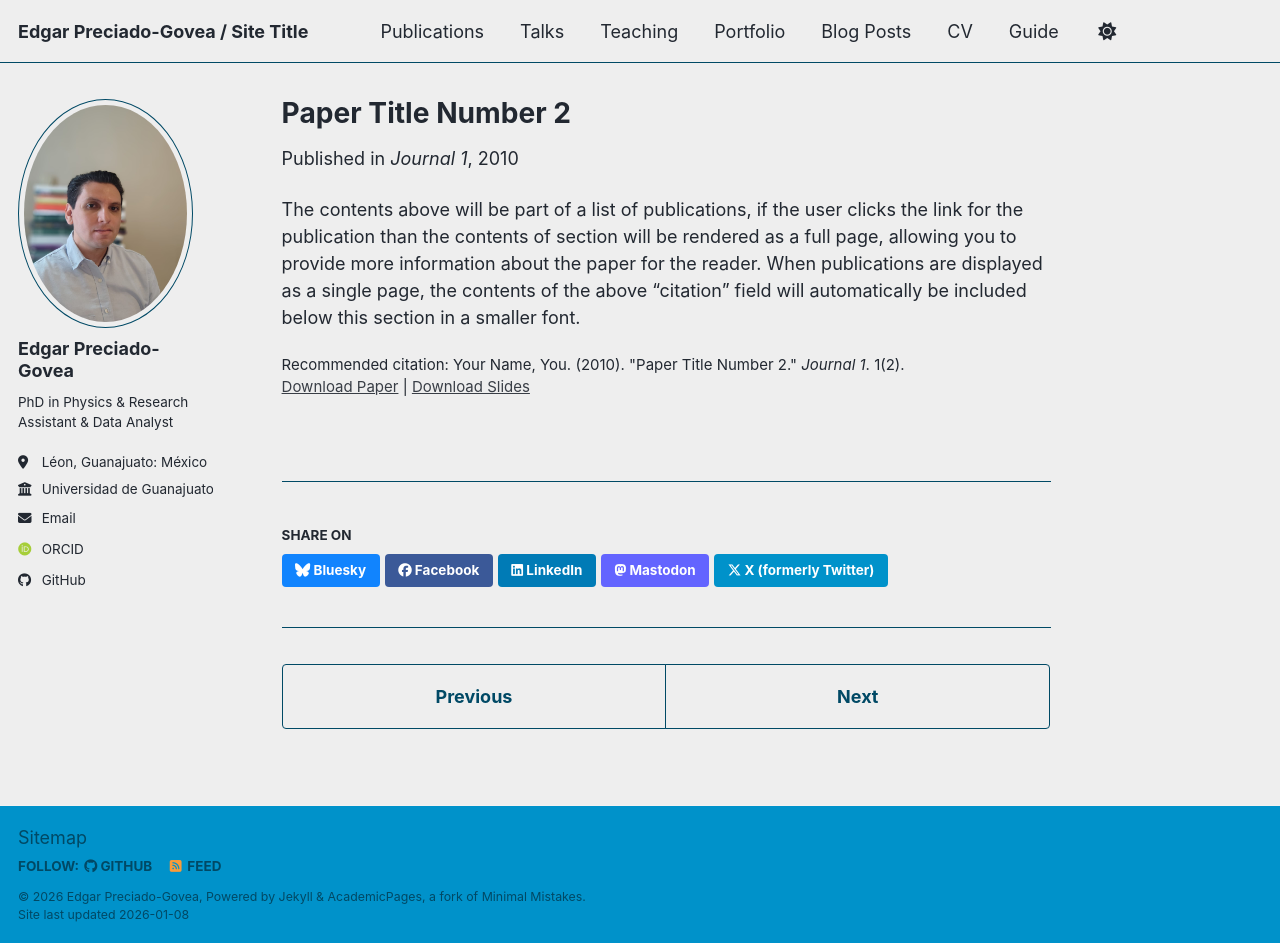
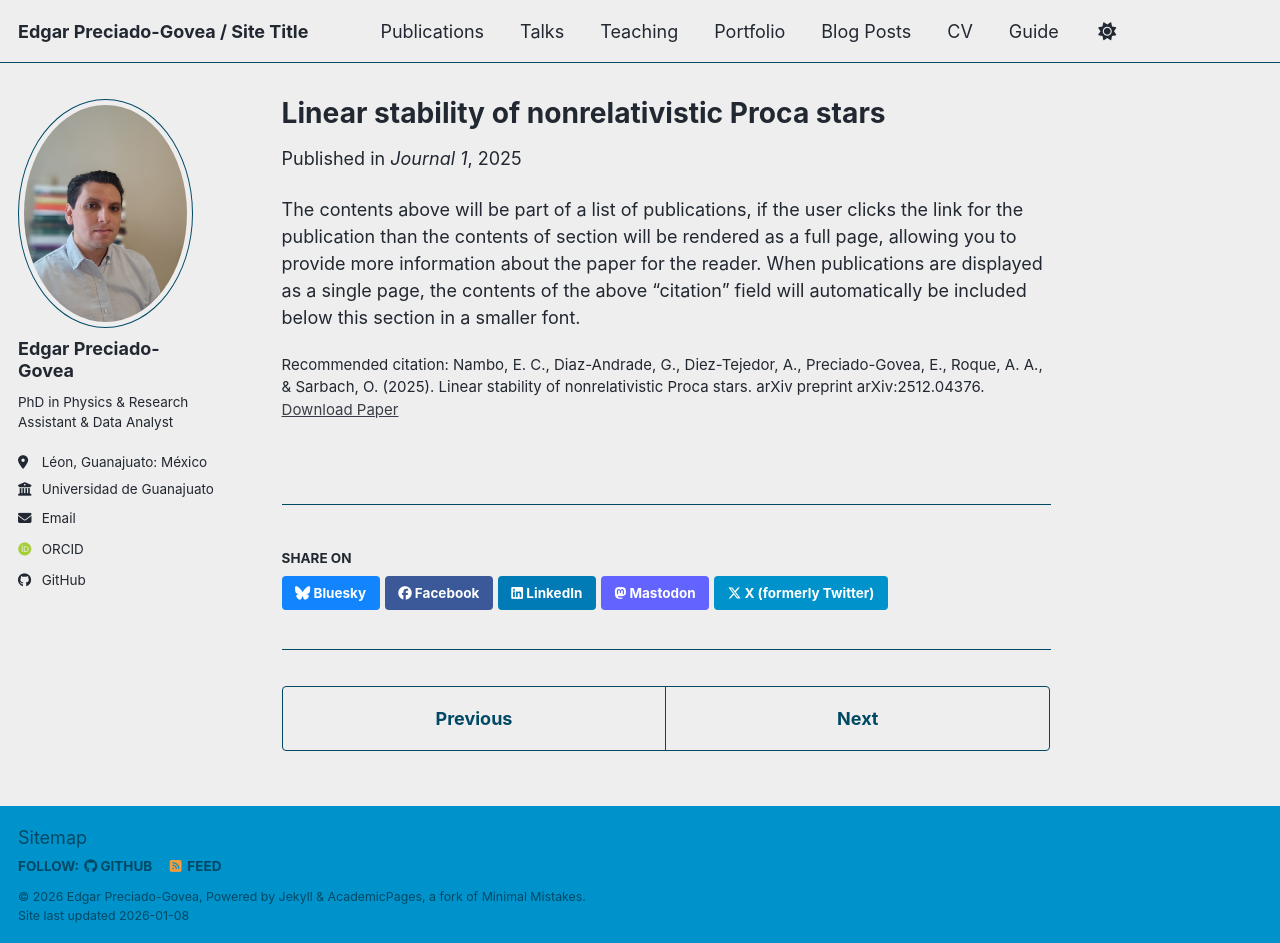
Before and after one commit to edgargovea/edgarpgovea.github.io, a Jekyll site: the page built from _publications/2010-10-01-paper-title-number-2.md, in a window 1280 px wide and 943 px high. Built offline with Jekyll 4.4.1, drawn with Linux system fonts in a browser that asks for light colours; some web fonts are replaced; a script bundle is joined from its source files by our own code; library files that are not in the unit come from our copies.

Commit message:
Update 2010-10-01-paper-title-number-2.md

```diff
--- a/_publications/2010-10-01-paper-title-number-2.md
+++ b/_publications/2010-10-01-paper-title-number-2.md
@@ -1,14 +1,13 @@
 ---
-title: "Paper Title Number 2"
+title: "Linear stability of nonrelativistic Proca stars"
 collection: publications
 category: manuscripts
-permalink: /publication/2010-10-01-paper-title-number-2
-excerpt: 'This paper is about the number 2. The number 3 is left for future work.'
-date: 2010-10-01
+permalink: /publication/2010-10-01-linear
+excerpt: 'We study the linear stability of nonrelativistic Proca stars under generic perturbations, using a combination of analytic and numerical methods.'
+date: 2025-12-06
 venue: 'Journal 1'
-slidesurl: 'https://academicpages.github.io/files/slides2.pdf'
-paperurl: 'https://academicpages.github.io/files/paper2.pdf'
-citation: 'Your Name, You. (2010). &quot;Paper Title Number 2.&quot; <i>Journal 1</i>. 1(2).'
+paperurl: 'https://arxiv.org/pdf/2512.04376'
+citation: 'Nambo, E. C., Diaz-Andrade, G., Diez-Tejedor, A., Preciado-Govea, E., Roque, A. A., & Sarbach, O. (2025). Linear stability of nonrelativistic Proca stars. arXiv preprint arXiv:2512.04376.'
 ---
 
 The contents above will be part of a list of publications, if the user clicks the link for the publication than the contents of section will be rendered as a full page, allowing you to provide more information about the paper for the reader. When publications are displayed as a single page, the contents of the above "citation" field will automatically be included below this section in a smaller font.
```
